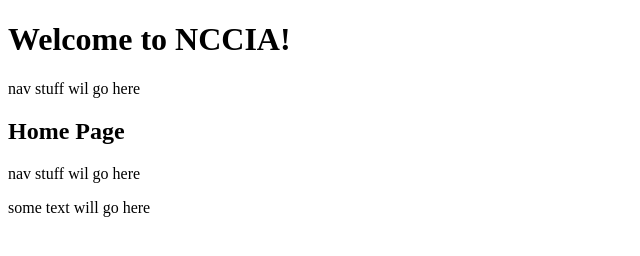
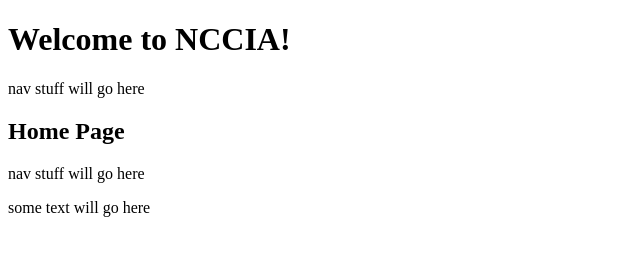
Before and after one commit to kmitchell93/kmitchell93.github.io, a plain HTML site: page index.html in a window 1280 px wide. Shown: the full height of the page, 0-640 px from the left. Drawn offline with Linux system fonts and the light colour scheme.

Commit message:
Update index.html

```diff
--- a/index.html
+++ b/index.html
@@ -9,13 +9,13 @@
 <body>
   <header>
   <h1>Welcome to NCCIA!</h1>
-    <nav>nav stuff wil go here</nav>
+    <nav>nav stuff will go here</nav>
   </header
    <main>
     <h2>Home Page</h2>
     </main>
   <footer>
-    <p><nav>nav stuff wil go here</nav> </p>
+    <p><nav>nav stuff will go here</nav> </p>
   <p>some text will go here</p>
   </footer>
 </body>
```
